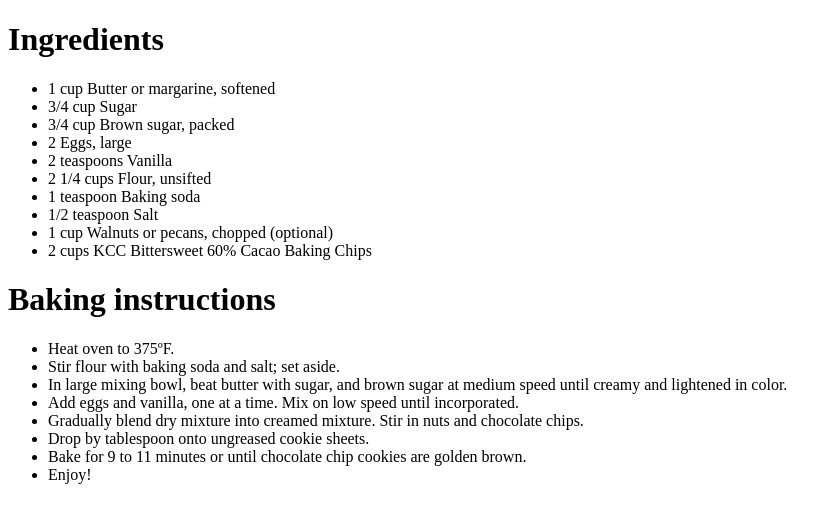
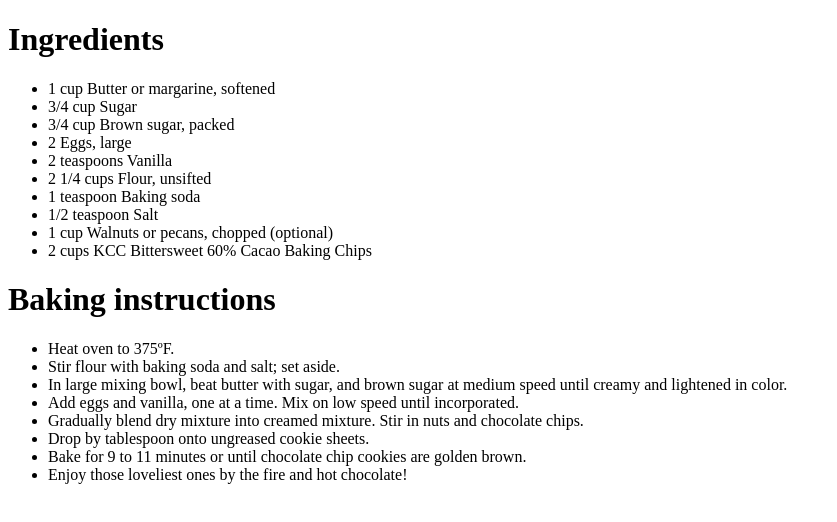
Before and after one commit to Luicyberfae/KevinCookieCompany.com, a plain HTML site: page secret recipe.htm in a window 1280 px wide. Shown: the whole page, without its empty margins (0-837 px from the left). Drawn offline with Linux system fonts and the light colour scheme.

Commit message:
Update secret recipe.htm
Just added some words in the ending, for fun and testing.

```diff
--- a/secret recipe.htm
+++ b/secret recipe.htm
@@ -24,7 +24,7 @@
 <li>Gradually blend dry mixture into creamed mixture. Stir in nuts and chocolate chips.</li>
 <li>Drop by tablespoon onto ungreased cookie sheets.</li>
 <li>Bake for 9 to 11 minutes or until chocolate chip cookies are golden brown.</li>
-<li>Enjoy!</li>
+<li>Enjoy those loveliest ones by the fire and hot chocolate!</li>
 </ul>
 
 </body>
```
